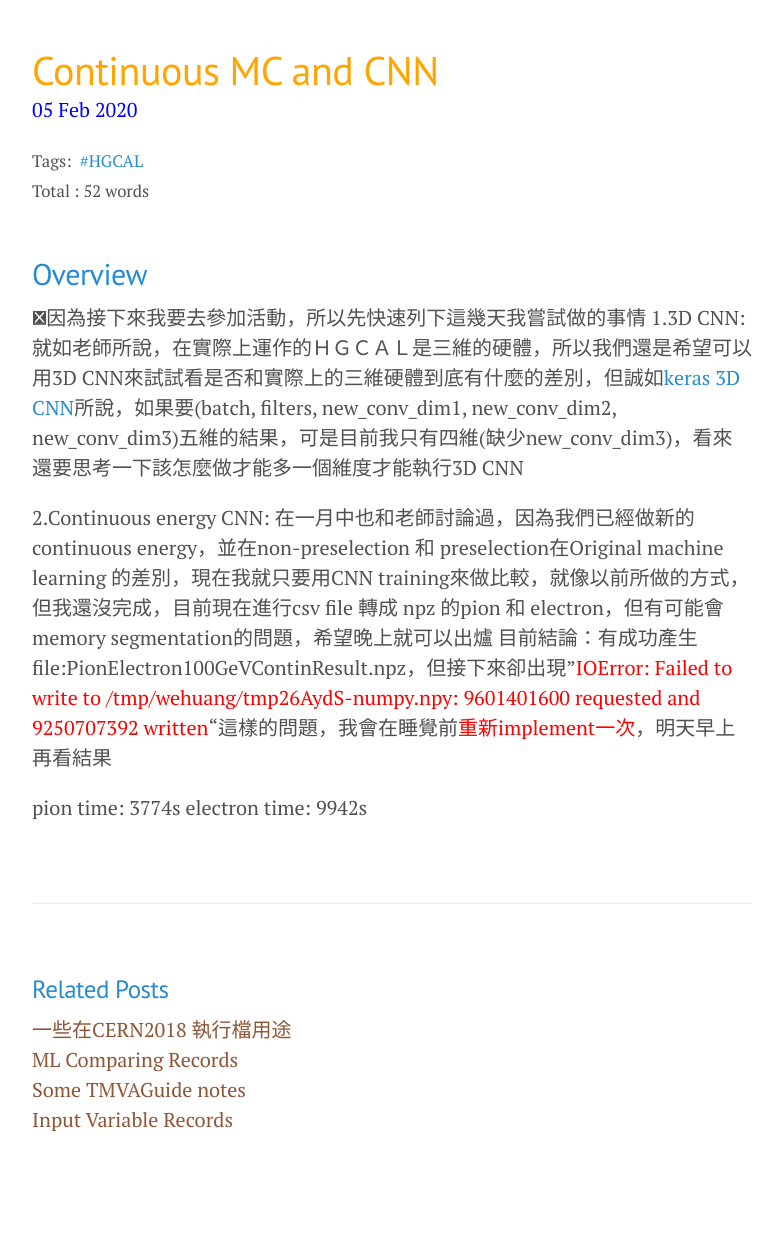
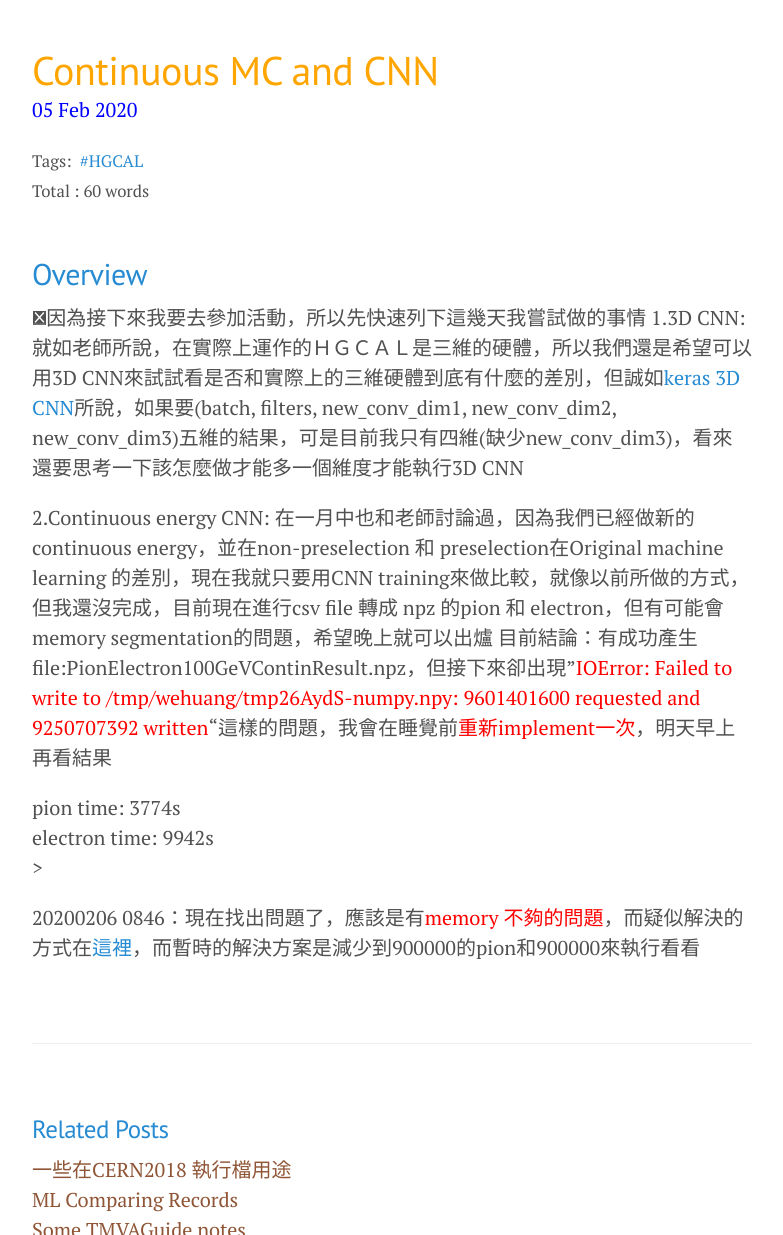
Before and after one commit to wenlianghuang/MattBlog, a Jekyll site: the page built from _posts/2020-02-05-Continuous-MC-and-CNN.md, in a window 1280 px wide and 1400 px high. Shown: the part 165-1400 px from the top of the window, without its empty margins (248-1031 px from the left). Built offline with Jekyll 4.4.1, drawn with Linux system fonts in a browser that asks for light colours.

Commit message:
20200205 modified file

```diff
--- a/_posts/2020-02-05-Continuous-MC-and-CNN.md
+++ b/_posts/2020-02-05-Continuous-MC-and-CNN.md
@@ -11,5 +11,7 @@ tags: "HGCAL"
 2.Continuous energy CNN: 在一月中也和老師討論過，因為我們已經做新的continuous energy，並在non-preselection 和 preselection在Original machine learning 的差別，現在我就只要用CNN training來做比較，就像以前所做的方式，但我還沒完成，目前現在進行csv file 轉成 npz 的pion 和 electron，但有可能會memory segmentation的問題，希望晚上就可以出爐
 目前結論：有成功產生file:PionElectron100GeVContinResult.npz，但接下來卻出現"<span style="color:#ff0000">IOError: Failed to write to /tmp/wehuang/tmp26AydS-numpy.npy: 9601401600 requested and 9250707392 written</span>"這樣的問題，我會在睡覺前<span style="color:#ff0000">重新implement一次</span>，明天早上再看結果
 
-pion time: 3774s
-electron time: 9942s
+pion time: 3774s<br/>
+electron time: 9942s<br/>>
+
+20200206 0846：現在找出問題了，應該是有<span style="color:#ff0000">memory 不夠的問題</span>，而疑似解決的方式在<a href="https://github.com/numpy/numpy/issues/5336" target="_blank">這裡</a>，而暫時的解決方案是減少到900000的pion和900000來執行看看
```
